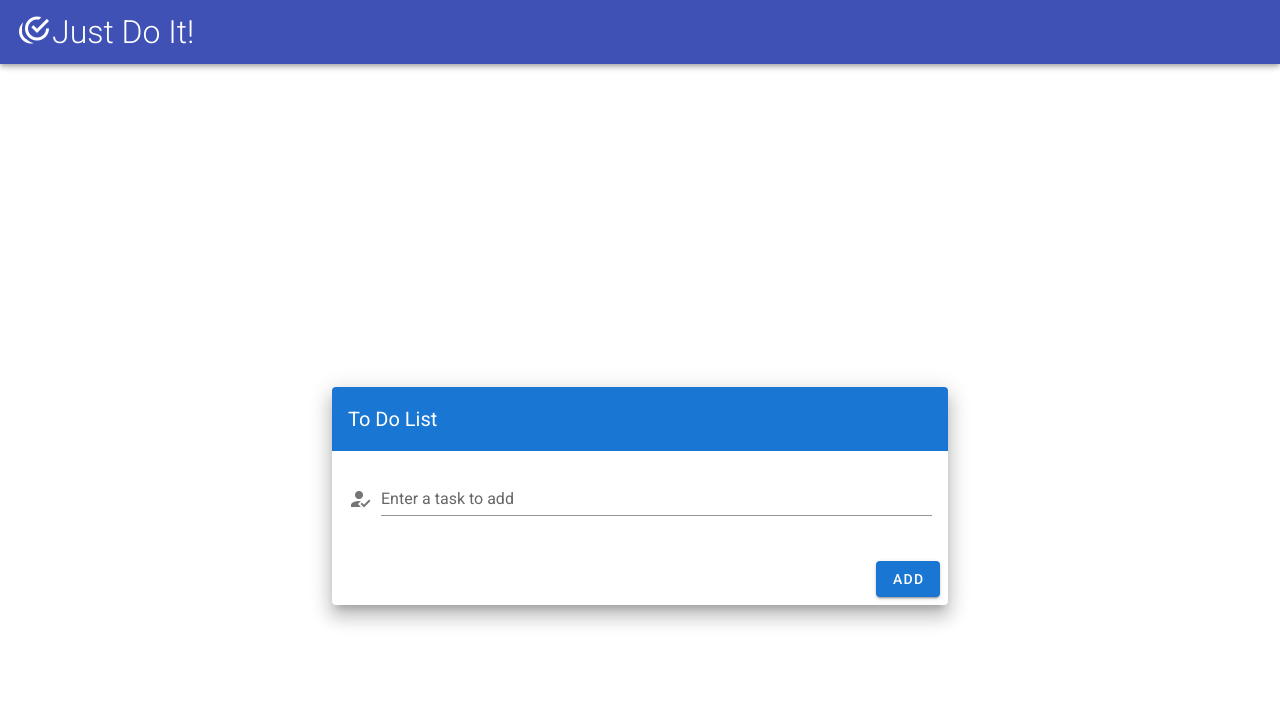
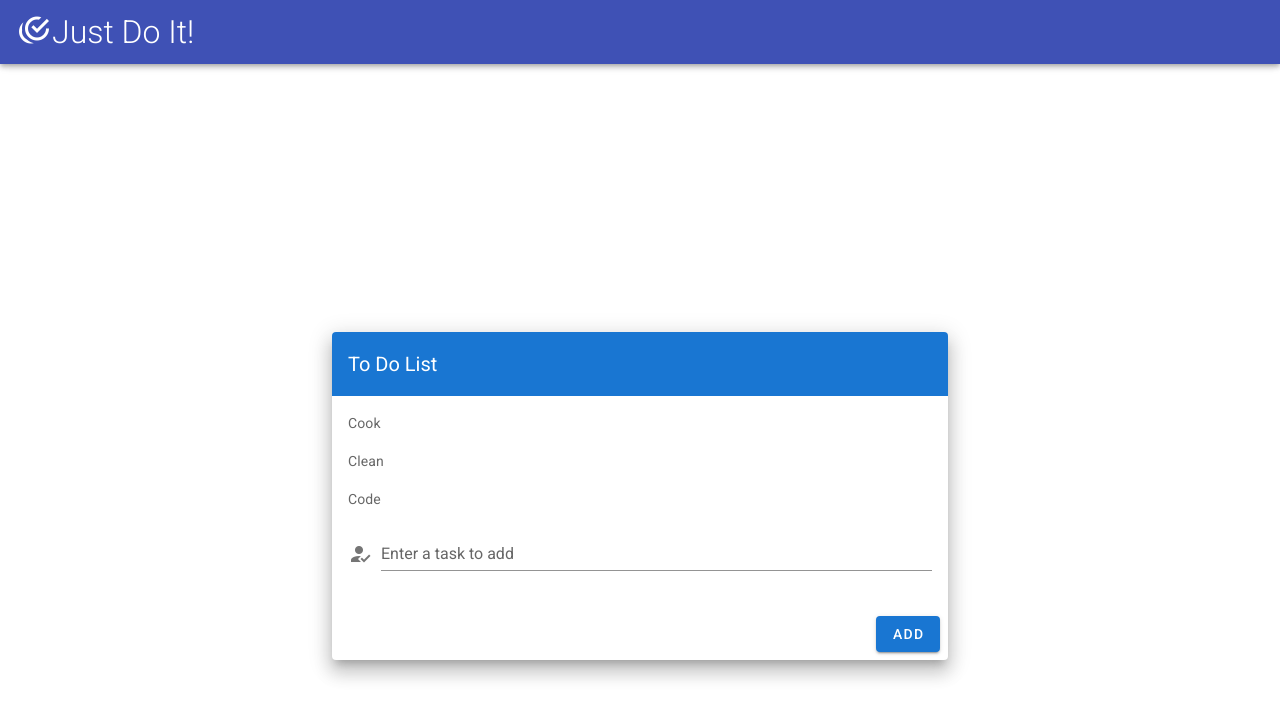
Before and after one commit to HopeEternal/vuetifytodolistpractice, a Vue app: page / in a window 1280 px wide. Shown: the top 718 px of the page. Built offline with nearby package versions, Linux system fonts and the light colour scheme.

Commit message:
Add todo method added

```diff
--- a/src/components/TodoList.vue
+++ b/src/components/TodoList.vue
@@ -9,18 +9,20 @@
                 <v-toolbar-title>To Do List</v-toolbar-title>
               </v-toolbar>
               <v-card-text>
+                <p v-for="(todo, index) in todos" :key="index">{{ todo }}</p>
                 <v-form>
                   <v-text-field
                     label="Enter a task to add"
                     name="login"
                     prepend-icon="mdi-account-check"
                     type="text"
+                    v-model="newTodo"
                   />
                 </v-form>
               </v-card-text>
               <v-card-actions>
                 <v-spacer />
-                <v-btn color="primary">Add</v-btn>
+                <v-btn color="primary" @click="addTodo()">Add</v-btn>
               </v-card-actions>
             </v-card>
           </v-col>
@@ -35,12 +37,14 @@ export default {
   name: "TodoList",
 
   data: () => ({
-    ecosystem: [
-      {
-        text: "vuetify-loader",
-        href: "https://github.com/vuetifyjs/vuetify-loader"
-      }
-    ]
-  })
+    todos: ["Cook", "Clean", "Code"],
+    newTodo: ""
+  }),
+  methods: {
+    addTodo() {
+      this.todos.push(this.newTodo);
+      this.newTodo = "";
+    }
+  }
 };
 </script>
```
